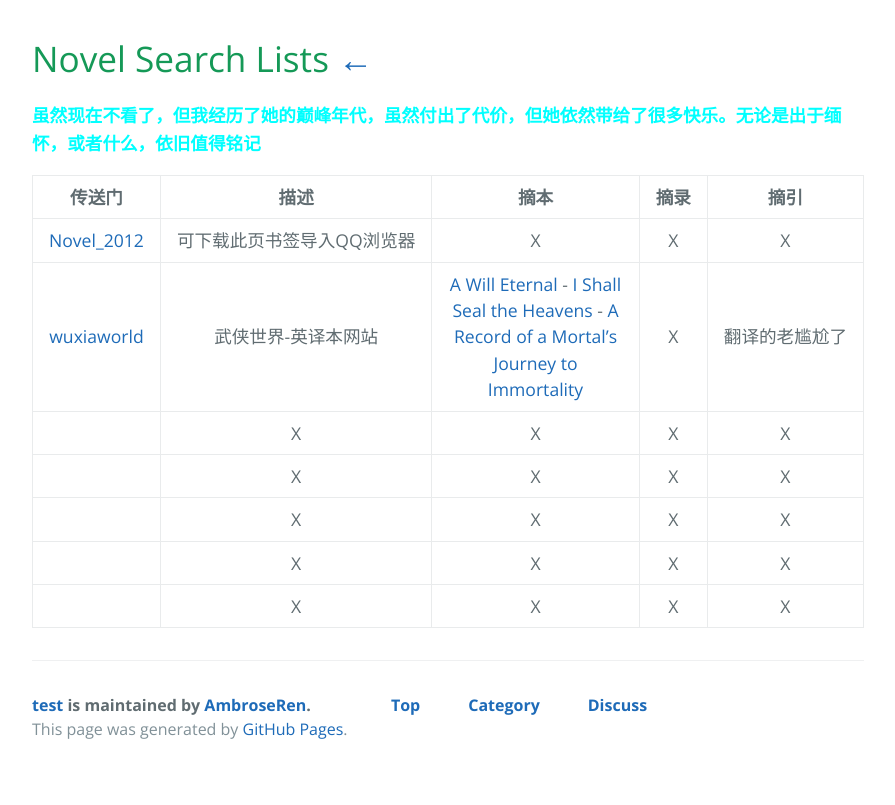
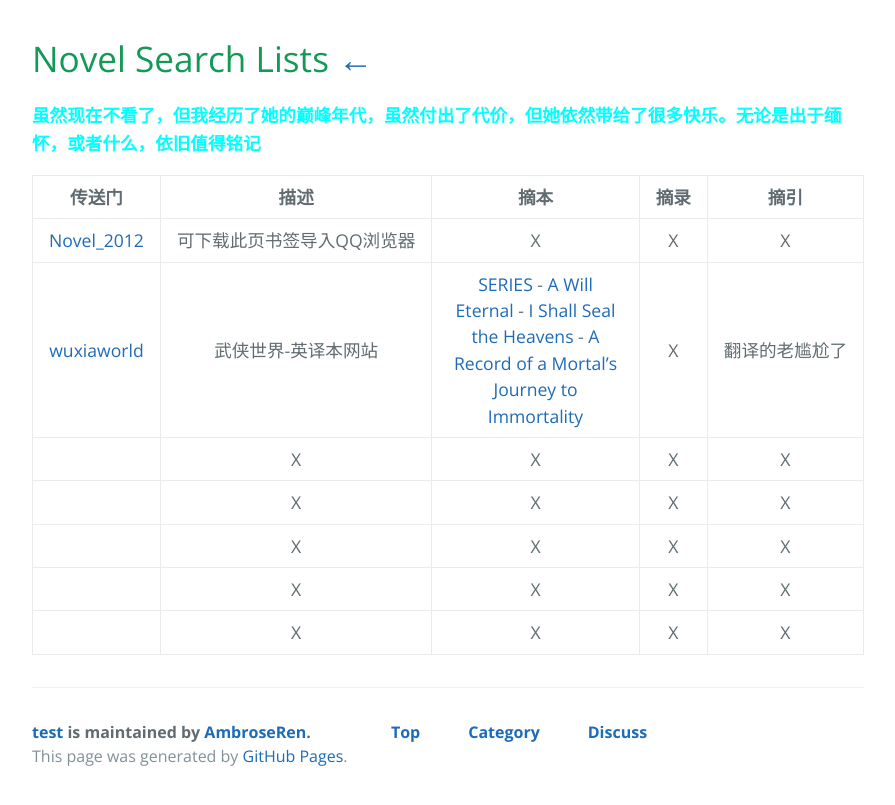
Before and after one commit to AmbroseRen/test, a Jekyll site: the page built from Library/Novel.md, in a window 1280 px wide. Shown: the top 805 px of the page, without its empty margins (192-1087 px from the left). Built offline with Jekyll 4.4.1, drawn with Linux system fonts in a browser that asks for light colours; our own code applies the rules of GitHub Pages for plain Markdown files; the repository's description, which GitHub fills in, is left out.

Commit message:
Update Novel.md

```diff
--- a/Library/Novel.md
+++ b/Library/Novel.md
@@ -5,7 +5,7 @@
 | 传送门 | 描述 | 摘本 | 摘录 | 摘引 |
 |:---:|:---:|:---:|:---:|:---:|
 | [Novel_2012](Novel/Q_bookmarks_2021_5_21.html) | 可下载此页书签导入QQ浏览器 | X | X | X |
-| [wuxiaworld](https://www.wuxiaworld.com/) | 武侠世界-英译本网站 | [A Will Eternal](https://www.wuxiaworld.com/novel/a-will-eternal) - [I Shall Seal the Heavens](https://www.wuxiaworld.com/novel/i-shall-seal-the-heavens) - [A Record of a Mortal’s Journey to Immortality](https://www.wuxiaworld.com/novel/rmji) | X | 翻译的老尴尬了 |
+| [wuxiaworld](https://www.wuxiaworld.com/) | 武侠世界-英译本网站 | [SERIES](https://www.wuxiaworld.com/novels) - [A Will Eternal](https://www.wuxiaworld.com/novel/a-will-eternal) - [I Shall Seal the Heavens](https://www.wuxiaworld.com/novel/i-shall-seal-the-heavens) - [A Record of a Mortal’s Journey to Immortality](https://www.wuxiaworld.com/novel/rmji) | X | 翻译的老尴尬了 |
 | []() | X | X | X | X |
 | []() | X | X | X | X |
 | []() | X | X | X | X |
```
